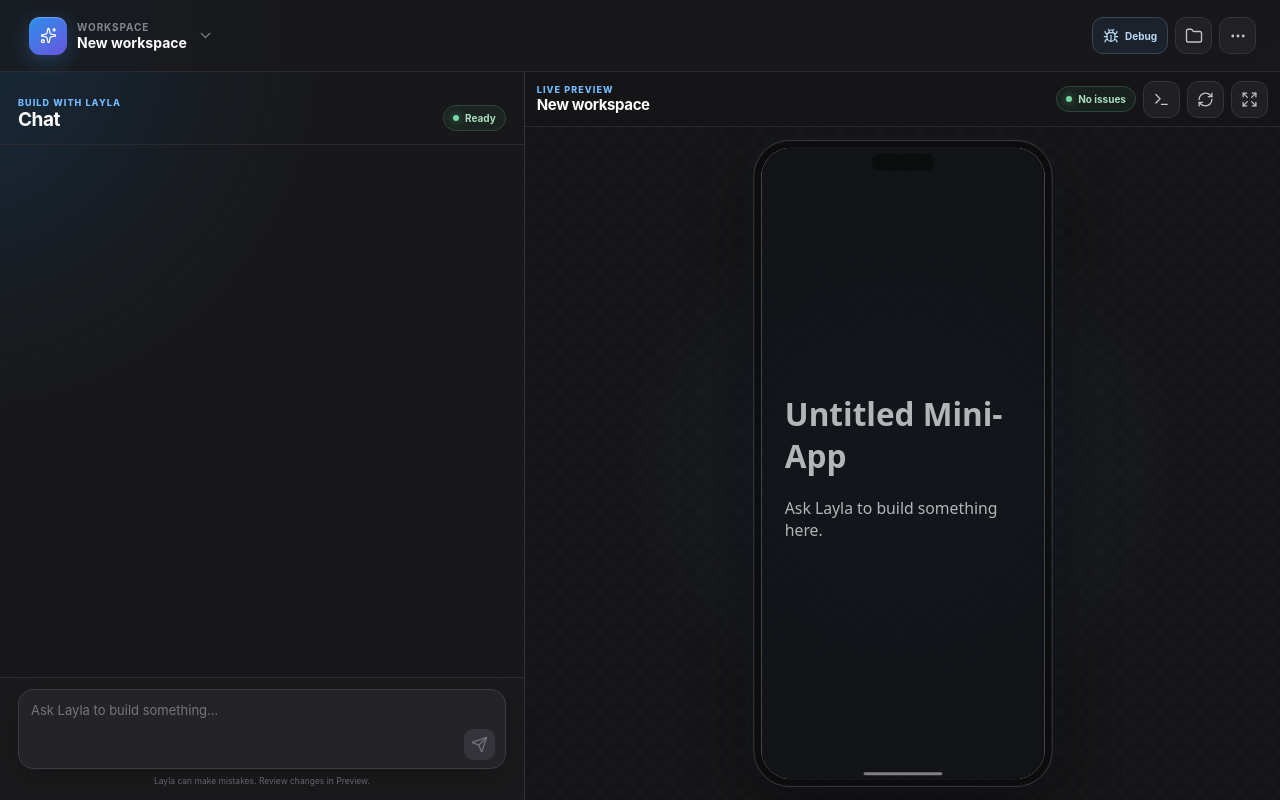
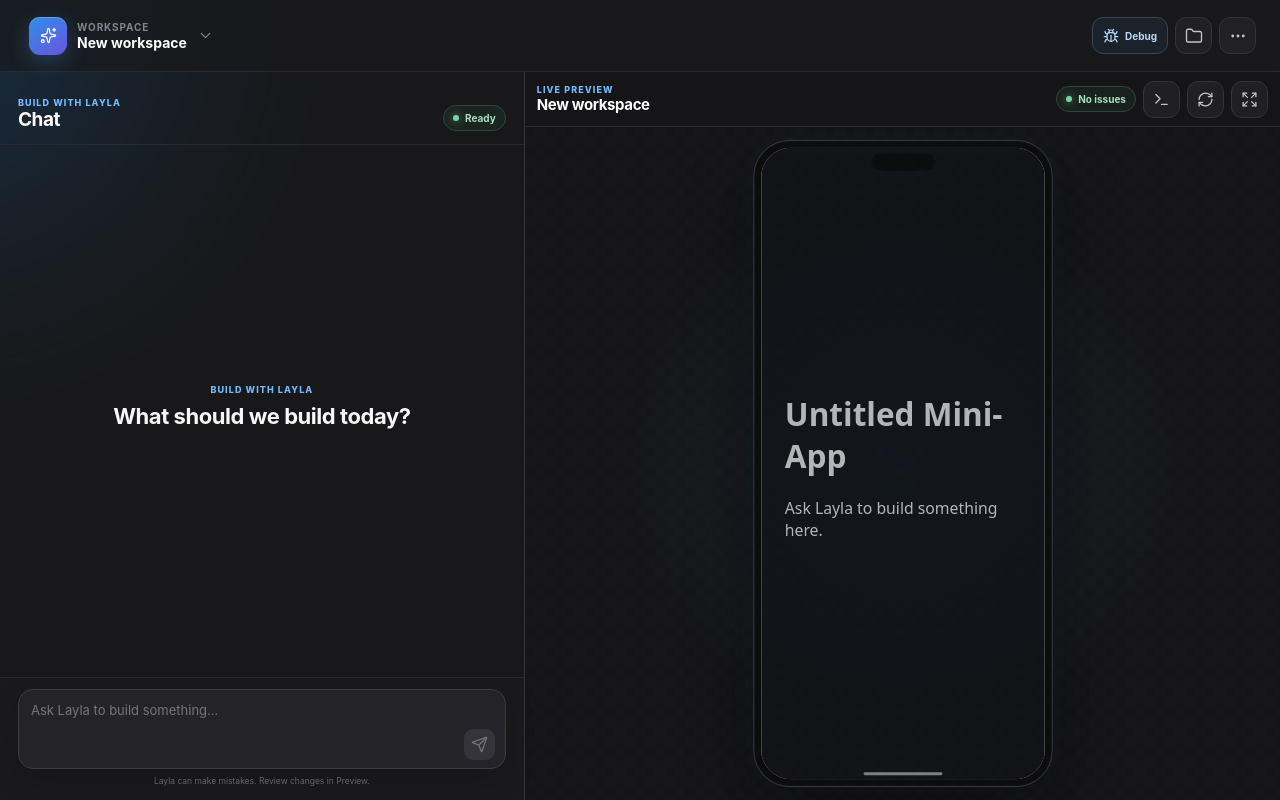
Before and after one commit to l3utterfly/layla-mini-app-creator, a React (Vite) app: page / in a window 1280 px wide. Built offline with nearby package versions, Linux system fonts and the light colour scheme; what @layla-network/sdk would draw is missing.

Commit message:
Enhance chat pane with welcome message for empty conversations

```diff
--- a/src/components/chat/ChatPane.tsx
+++ b/src/components/chat/ChatPane.tsx
@@ -397,7 +397,14 @@ export function ChatPane({
           shouldAutoScroll.current = element.scrollHeight - element.scrollTop - element.clientHeight <= 2
         }}
       >
-        {messages.length > 0 && <div className="date-label">Today</div>}
+        {messages.length === 0 ? (
+          <div className="conversation-welcome">
+            <span className="eyebrow">Build with Layla</span>
+            <h2>What should we build today?</h2>
+          </div>
+        ) : (
+          <div className="date-label">Today</div>
+        )}
         {messages.map(message => message.role === 'user' ? (
           <article className="user-message" key={message.id}><p>{message.content}</p></article>
         ) : (
```
Also changed, not shown: src/index.css.
